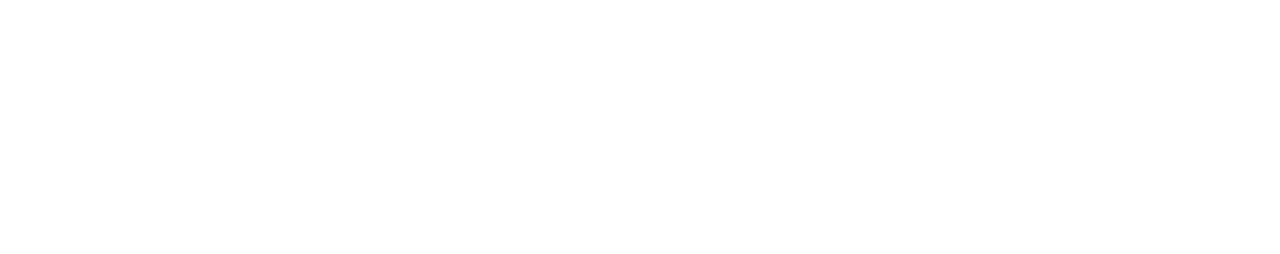
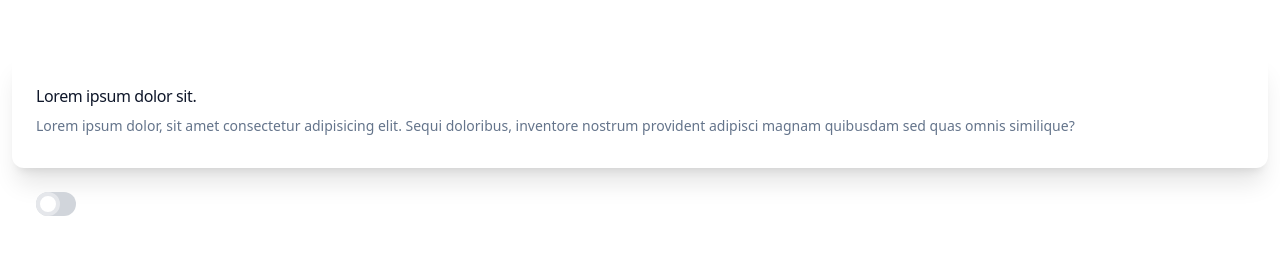
Before and after one commit to Andrii-dan/tailwind-sandbox, a plain HTML site: page 18-dark-mode/index.html in a window 1280 px wide. Drawn offline with nearby package versions, Linux system fonts and the light colour scheme.

Commit message:
Tailwind fundamentals Part 2: Daek Mode

```diff
--- a/18-dark-mode/index.html
+++ b/18-dark-mode/index.html
@@ -1,14 +1,64 @@
 <!DOCTYPE html>
-<html lang="en" class="dark">
+<html lang="en">
   <head>
     <meta charset="UTF-8" />
     <meta http-equiv="X-UA-Compatible" content="IE=edge" />
     <meta name="viewport" content="width=device-width, initial-scale=1.0" />
     <script src="https://cdn.tailwindcss.com"></script>
+    <script>
+      tailwind.config = {
+        darkMode: 'class',
+      };
+    </script>
+    <style>
+      .toggle-checkbox:checked {
+        right: 0;
+        border-color: #68d391;
+      }
+
+      .toggle-checkbox:checked + .toggle-label {
+        background: #68d391;
+      }
+    </style>
     <title>Dark Mode</title>
   </head>
-  <body>
+  <body class="dark:bg-slate-700 p-3">
     <!-- By default, you can have your project use whatever mode your OS is using. You can use "dark:{class}". You can also set your config to use a class instead of using your OS mode -->
+    <div
+      class="container mx-auto mt-10 bg-white dark:bg-slate-900 rounded-xl px-6 py-8 shadow-xl"
+    >
+      <h3 class="text-slate-900 dark:text-white font-medium tracking-tight">
+        Lorem ipsum dolor sit.
+      </h3>
+      <p class="text-slate-500 dark:text-slate-400 mt-2 text-sm">
+        Lorem ipsum dolor, sit amet consectetur adipisicing elit. Sequi
+        doloribus, inventore nostrum provident adipisci magnam quibusdam sed
+        quas omnis similique?
+      </p>
+    </div>
+    <div
+      class="relative inline-block w-10 mr-2 ml-6 mt-6 align-middle select-none transition duration-200 ease-in"
+    >
+      <input
+        type="checkbox"
+        name="toggle"
+        id="toggle"
+        class="toggle-checkbox absolute block w-6 h-6 rounded-full bg-white border-4 appearance-none cursor-pointer"
+      />
+      <label
+        for="toggle"
+        class="toggle-label block overflow-hidden h-6 rounded-full bg-gray-300 cursor-pointer"
+      ></label>
+    </div>
+    <script>
+      document.getElementById('toggle').addEventListener('change', function () {
+        if (this.checked) {
+          document.documentElement.classList.add('dark');
+        } else {
+          document.documentElement.classList.remove('dark');
+        }
+      });
+    </script>
   </body>
 </html>
 
```
